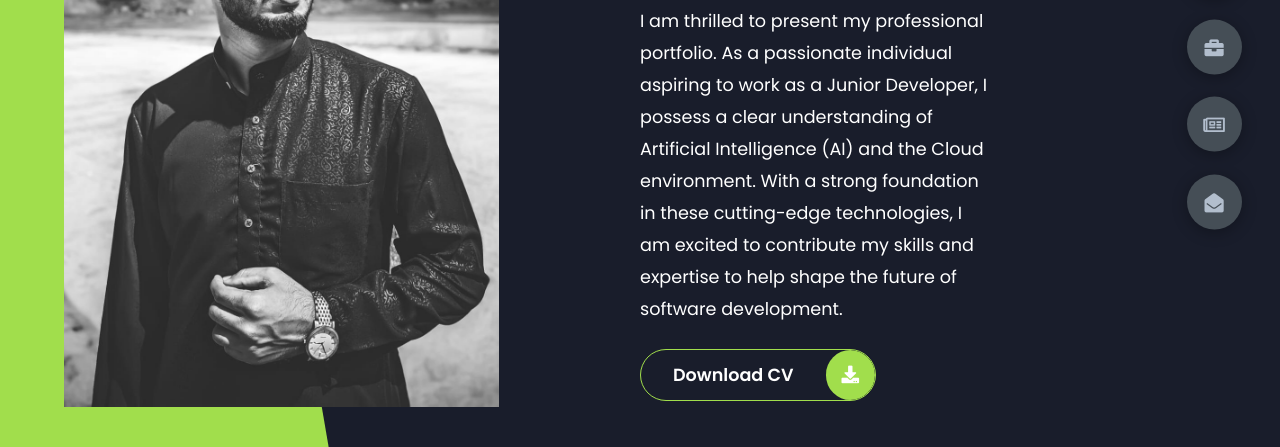
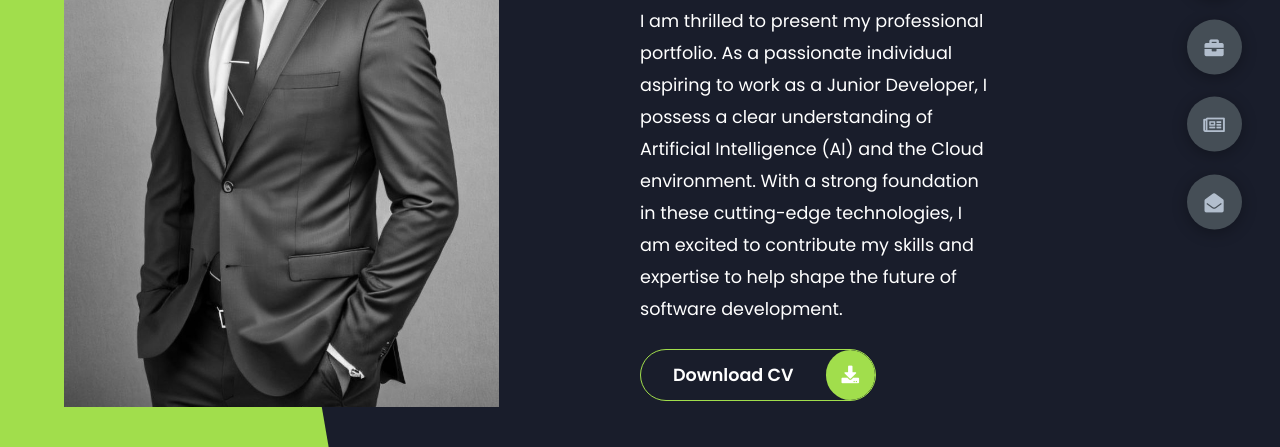
Before and after one commit to Shoeb-K/Portfolio, a plain HTML site: page index.html in a window 1280 px wide. Shown: the part 353-800 px from the top of the page. Drawn offline with Linux system fonts and the light colour scheme.

Commit message:
Updated the Profile Photo

```diff
--- a/index.html
+++ b/index.html
@@ -17,7 +17,7 @@
             <div class="left-header">
                 <div class="h-shape"></div>
                 <div class="image">
-                    <img src="img/hero.png" alt="">
+                    <img src="img/hero.jpeg" alt="">
                 </div>
             </div>
             <div class="right-header">
```
Also changed, not shown: img/hero.jpeg (added), img/hero.png (deleted).
